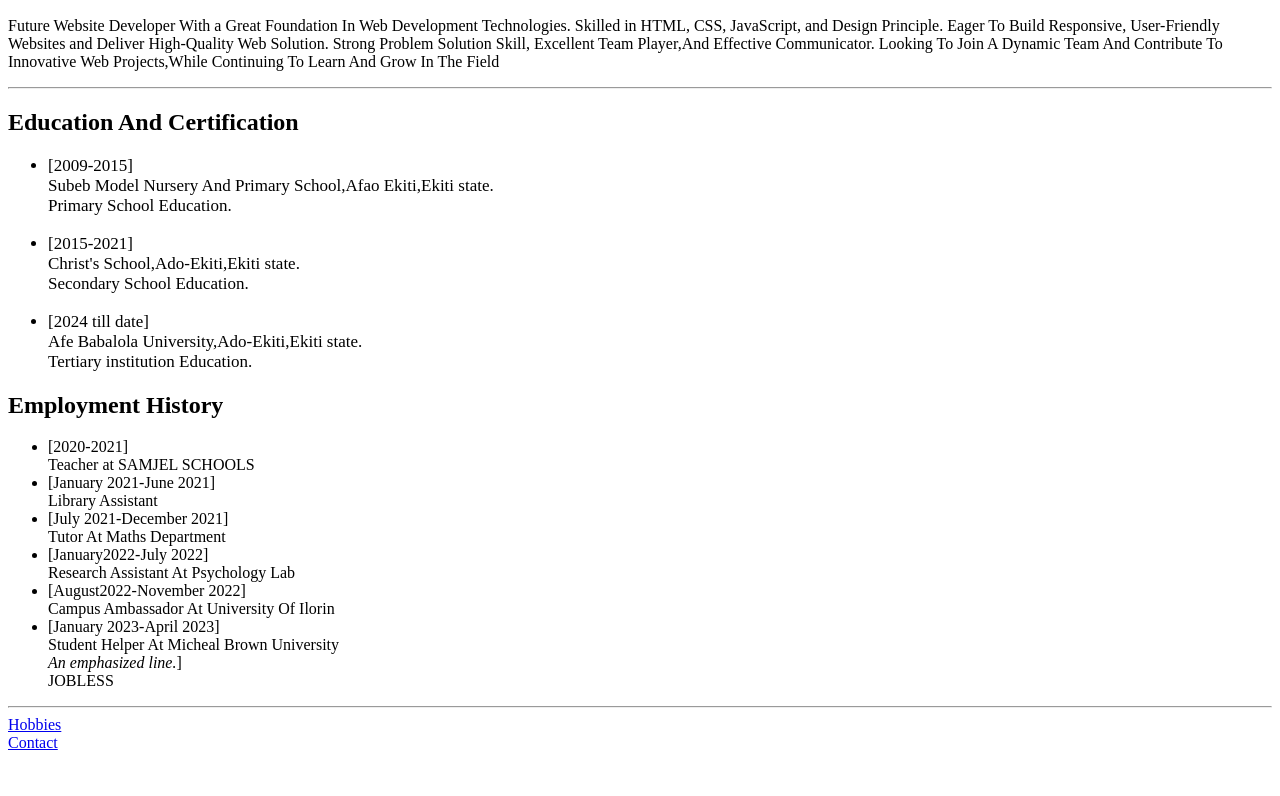
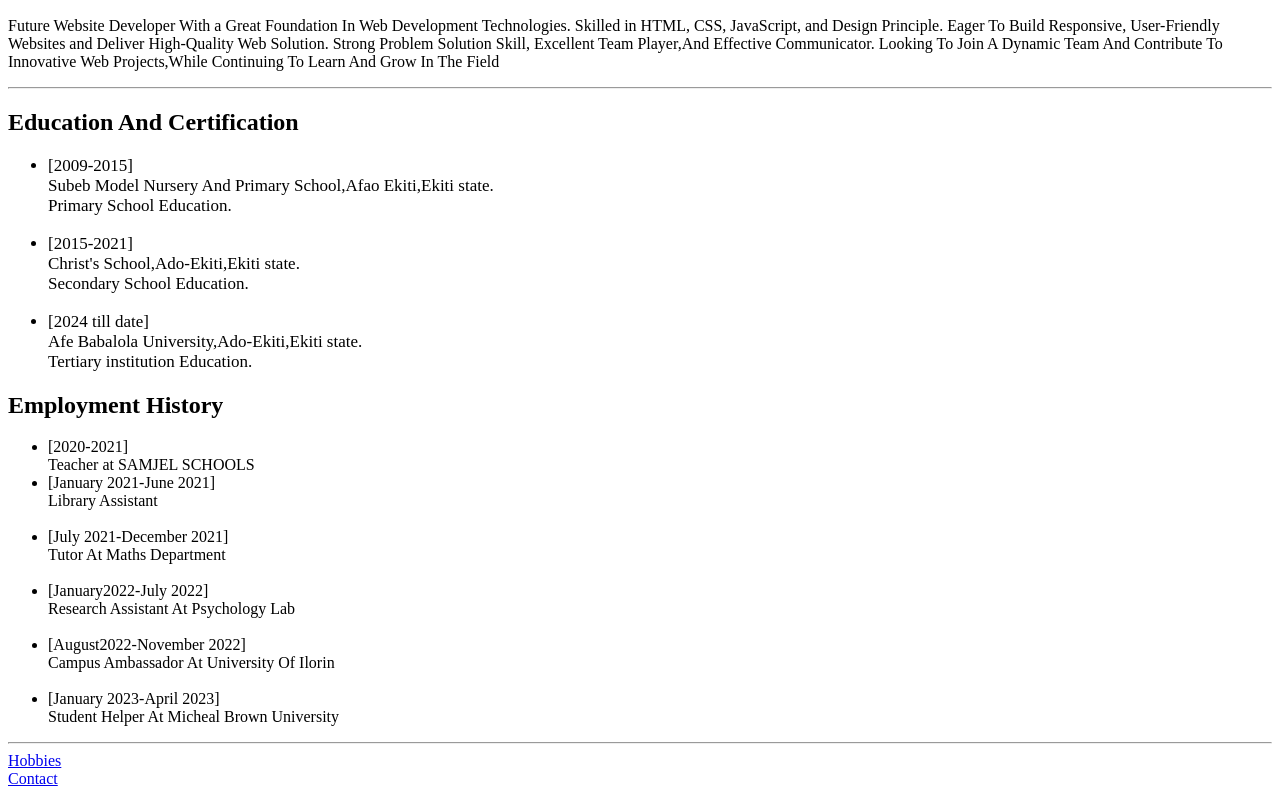
Before and after one commit to oluwapelumibright/pelumi-bright, a plain HTML site: page index.html in a window 1280 px wide. Shown: the part 423-1219 px from the top of the page. Before the commit the page ends 1183 px from the top, so only its background shows below. Drawn offline with Linux system fonts and the light colour scheme.

Commit message:
Update index.html

```diff
--- a/index.html
+++ b/index.html
@@ -26,11 +26,14 @@ High-Quality Web Solution. Strong Problem Solution Skill, Excellent Team Player,
 <li style="font size:17px";>[2020-2021]<br>Teacher at SAMJEL SCHOOLS</li>
 
 <li style="font size:17px";>[January 2021-June 2021]<br>Library Assistant </li>
+ <br>
 <li style="font size:17px";>[July 2021-December 2021]<br>Tutor At Maths Department</li>
+ <br>
 <li style="font size:17px";>[January2022-July 2022]<br>Research Assistant At Psychology Lab</li>
+ <br>
 <li style="font size:17px";>[August2022-November 2022]<br>Campus Ambassador At University Of Ilorin</li>
+ <br>
 <li style="font size:17px";>[January 2023-April 2023]<br>Student Helper At Micheal Brown University</li>
-<i>An emphasized line.</i>]<br>JOBLESS</li>
 </ul>
 
 <hr>
```
